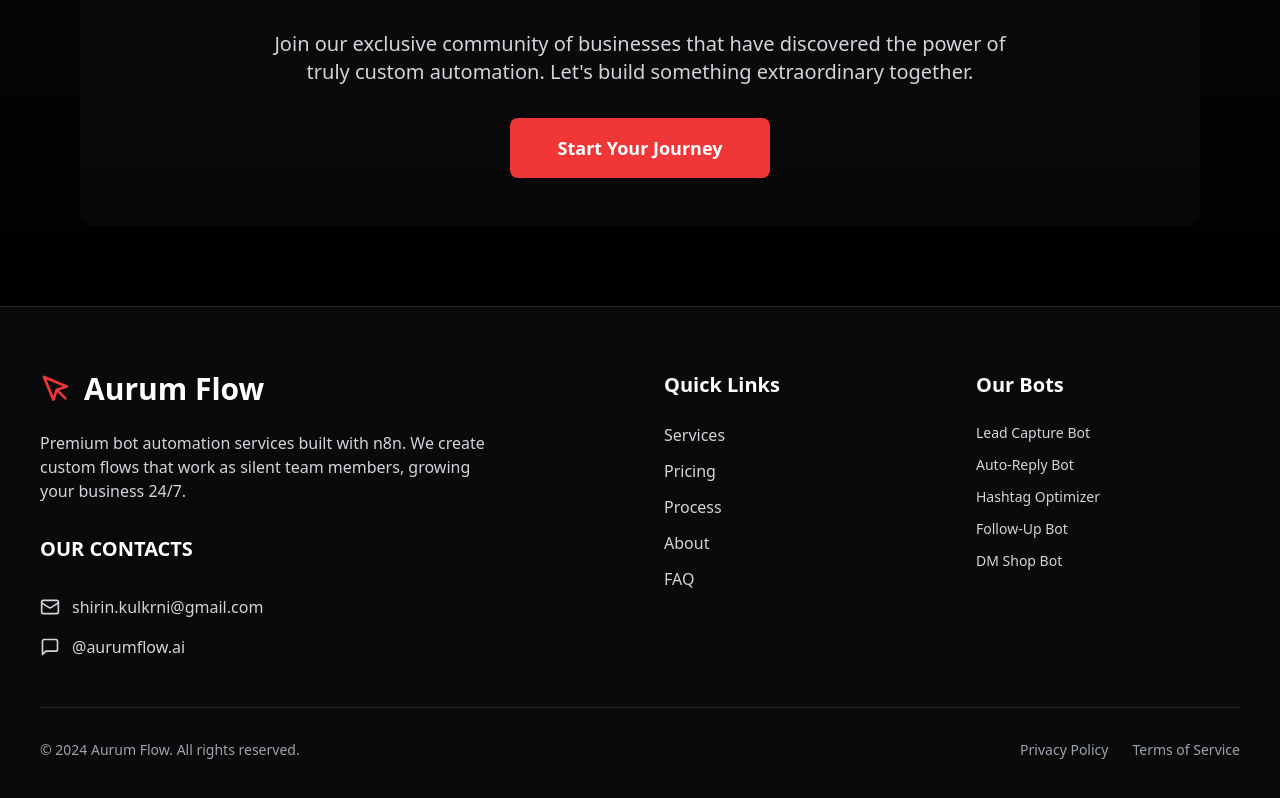
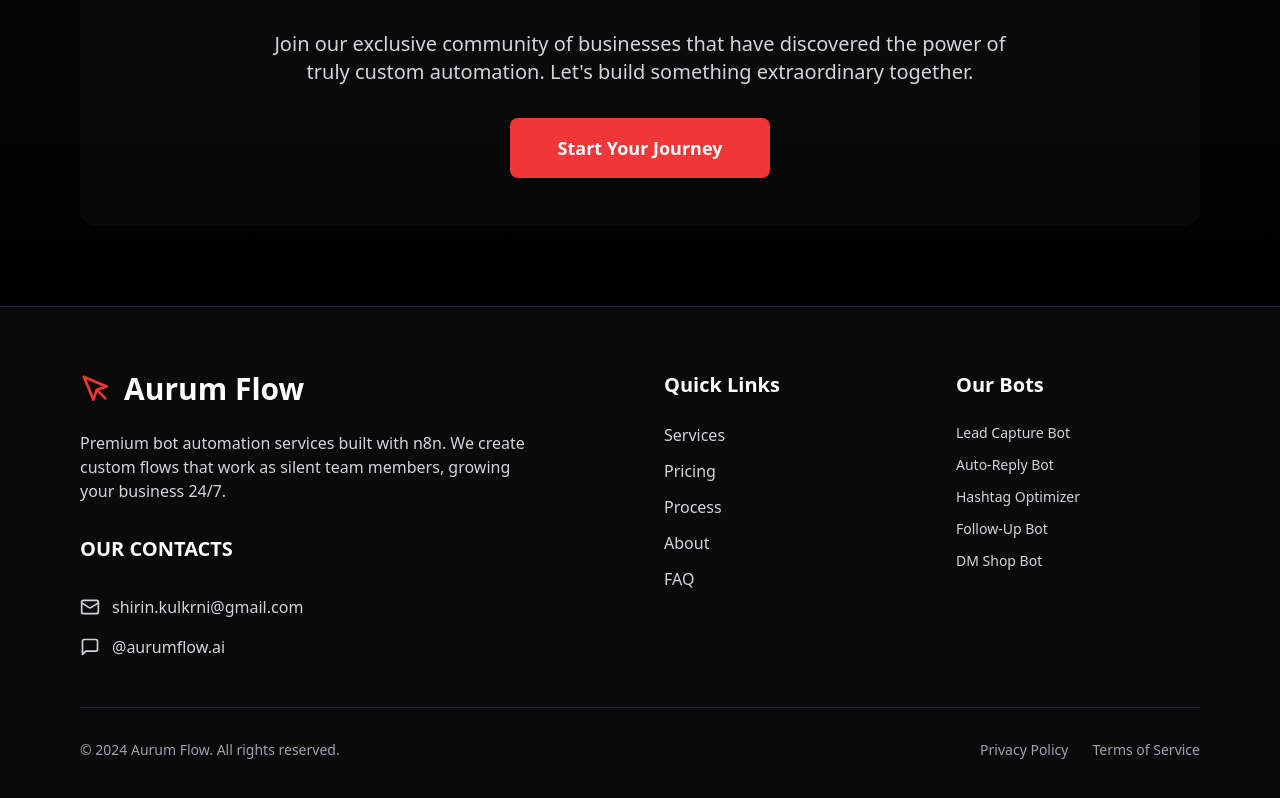
Before and after one commit to nihalp19/autoflow.ai, a React (Vite) app in the folder frontend/: page / in a window 1280 px wide. Shown: the part 6833-7631 px from the top of the page. Built offline with nearby package versions, Linux system fonts and the light colour scheme.

Commit message:
updated footer

```diff
--- a/frontend/src/components/Footer.tsx
+++ b/frontend/src/components/Footer.tsx
@@ -5,7 +5,7 @@ import { Bot, MousePointer,Phone, Mail, MessageSquare } from 'lucide-react';
 const Footer = () => {
   return (
     <footer className="bg-aurum-dark border-t border-gray-800">
-      <div className="container mx-auto px-[30px] md:px-[40px]  py-12 lg:py-16">
+      <div className="container mx-auto px-[30px] md:px-[80px]  py-12 lg:py-16">
         <div className="grid sm:grid-cols-2 lg:grid-cols-4 gap-8 lg:gap-12">
           {/* Brand */}
           <div className="lg:col-span-2">
```
